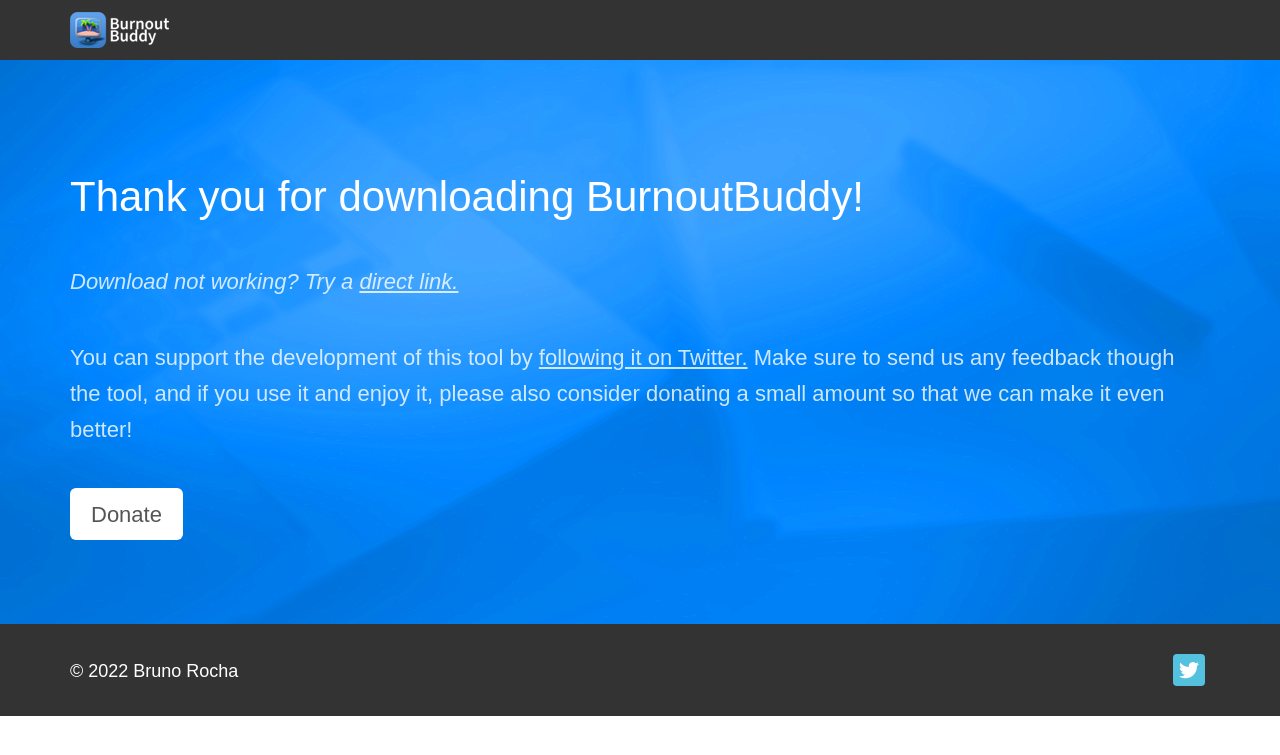
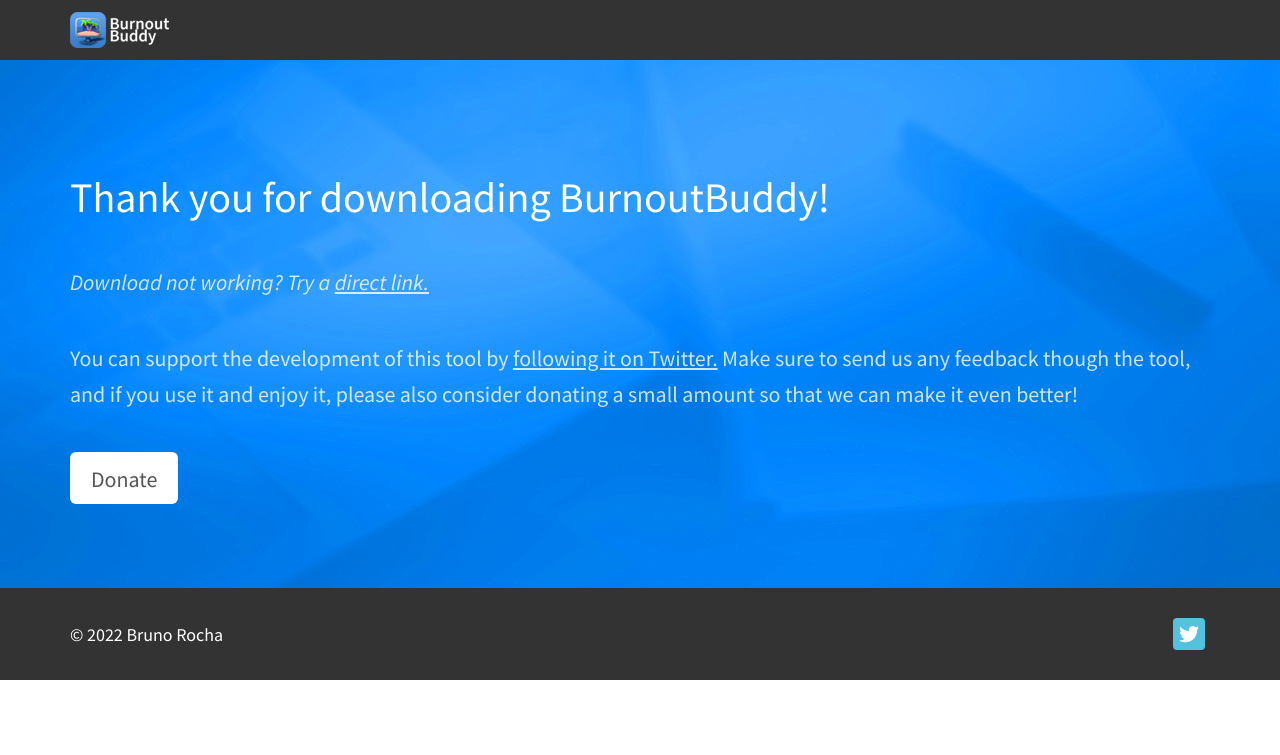
Before and after one commit to rockbruno/burnoutbuddyold.github.io, a PHP site: page /download_thanks.html in a window 1280 px wide. Shown: the top 755 px of the page. Run offline with PHP 8.4, Linux system fonts and the light colour scheme.

Commit message:
Download thanks

```diff
--- a/assets/css/style2.css
+++ b/assets/css/style2.css
@@ -93,7 +93,6 @@
 .navbar-brand {
 	width: 150px;
 	height: 60px;
-	/*background: url(../img/logo.png) left center no-repeat;*/
 	text-indent: -99999px;
 }
 
--- a/download_thanks.html
+++ b/download_thanks.html
@@ -25,7 +25,7 @@
         <title>Thank You - BurnoutBuddy</title>
 
         <!-- CSS -->
-        <link rel="stylesheet" href="http://fonts.googleapis.com/css?family=Roboto:400,300,100,100italic,300italic,400italic,700,700italic">
+        <link rel="stylesheet" href="https://fonts.googleapis.com/css?family=Source+Sans+Pro:light,lightitalic,regular,regularitalic,medium,mediumitalic,bold,bolditalic,black,blackitalic">
         <link rel="stylesheet" href="assets/bootstrap/css/bootstrap.min.css">
         <link rel="stylesheet" href="assets/font-awesome/css/font-awesome.min.css">
         <link rel="stylesheet" href="assets/css/animate.css">
```
